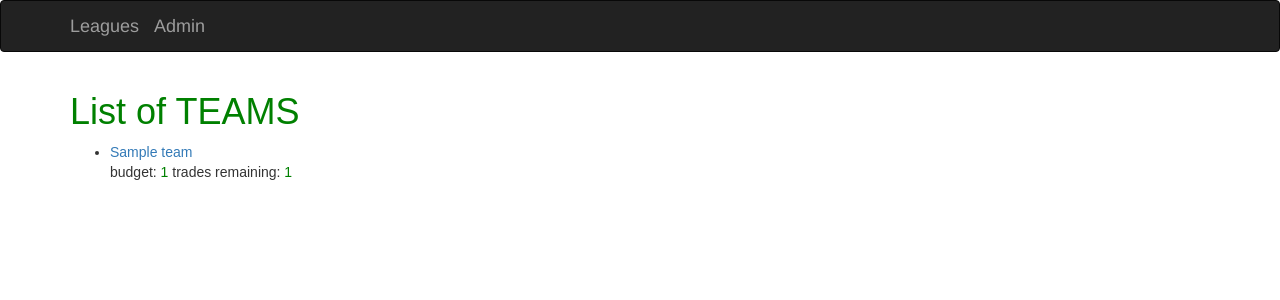
After one commit to bancaldo/djangofantalega, a Django app: page /fantalega/teams/ in a window 1280 px wide. The commit adds this page. Shown: the top 300 px of the page. Run offline with Django 3.2, Linux system fonts and the light colour scheme; tables that the repository leaves empty hold one stand-in row (values such as "Sample post"); some libraries are stand-ins or nearby versions.

Commit message:
model, view and template for Team class added

```diff
--- a/fantalega/models.py
+++ b/fantalega/models.py
@@ -21,3 +21,41 @@ class League(models.Model):
 
     def __str__(self):
         return self.name
+
+
+class Team(models.Model):
+    name = models.CharField(max_length=32)
+    budget = models.IntegerField()
+    max_trades = models.IntegerField()
+    leagues = models.ManyToManyField(League, through='LeaguesTeams')
+
+    def set_home(self):
+        self.home = True
+
+    def set_visit(self):
+        self.home = False
+
+    def __str__(self):
+        return self.name
+
+
+class LeaguesTeams(models.Model):
+    league = models.ForeignKey(League, on_delete=models.CASCADE)
+    team = models.ForeignKey(Team, on_delete=models.CASCADE)
+
+
+#>>> ringo = Person.objects.create(name="Ringo Starr")
+#>>> paul = Person.objects.create(name="Paul McCartney")
+#>>> beatles = Group.objects.create(name="The Beatles")
+#>>> m1 = Membership(person=ringo, group=beatles,
+#... date_joined=date(1962, 8, 16),
+#... invite_reason="Needed a new drummer.")
+#>>> m1.save()
+#>>> beatles.members.all()
+#<QuerySet [<Person: Ringo Starr>]>
+#>>> ringo.group_set.all()
+#<QuerySet [<Group: The Beatles>]>
+#>>> m2 = Membership.objects.create(person=paul, group=beatles,
+#... date_joined=date(1960, 8, 1),
+#... invite_reason="Wanted to form a band.")
+#>>> beatles.members.all()
--- /dev/null
+++ b/fantalega/templates/fantalega/teams.html
@@ -0,0 +1,18 @@
+{% extends 'fantalega/base.html' %}
+
+
+{% block content %}
+    <font face="Arial">
+        <h1><font color="green">List of TEAMS</font></h1>
+    {% if teams %}
+    <ul>
+      {% for team in teams %}
+      <li><a href="{% url 'team_details' team.id %}">{{ team.name }}</a></li>
+        budget: <font color="green">{{ team.budget }}</font>
+        trades remaining: <font color="green">{{ team.max_trades }}</font>
+      {% endfor %}
+    </ul>
+    {% else %}
+      <p>No team found.</p>
+    {% endif %}</font>
+{% endblock %}
--- a/fantalega/urls.py
+++ b/fantalega/urls.py
@@ -10,4 +10,7 @@ urlpatterns = [
     url(r'^leagues/$', views.leagues, name='leagues'),
     url(r'^leagues/(?P<league_id>[0-9]+)/$', views.league_details,
         name='league_details'),
+    url(r'^teams/$', views.teams, name='teams'),
+    url(r'^teams/(?P<team_id>[0-9]+)/$', views.team_details,
+        name='team_details'),
 ]
--- a/fantalega/views.py
+++ b/fantalega/views.py
@@ -1,6 +1,6 @@
 # noinspection PyUnresolvedReferences
 from django.shortcuts import render
-from .models import League
+from .models import League, Team
 
 
 # Create your views here.
@@ -14,5 +14,16 @@ def leagues(request):
 
 def league_details(request, league_id):
     league = League.objects.get(id=int(league_id))
-    context = {'league': league}
+    teams = league.team_set.all()
+    context = {'league': league, 'teams': teams}
     return render(request, 'fantalega/league.html', context)
+
+def teams(request):
+    teams = Team.objects.order_by('name')
+    context = {'teams': teams}
+    return render(request, 'fantalega/teams.html', context)
+
+def team_details(request, team_id):
+    team = Team.objects.get(id=int(team_id))
+    context = {'team': team}
+    return render(request, 'fantalega/team.html', context)
```
Also changed, not shown: fantalega/templates/fantalega/league.html (+10 -0 lines), fantalega/templates/fantalega/team.html (added, +10 -0 lines), fantalega/migrations/0002_auto_20160926_0854.py (added).
